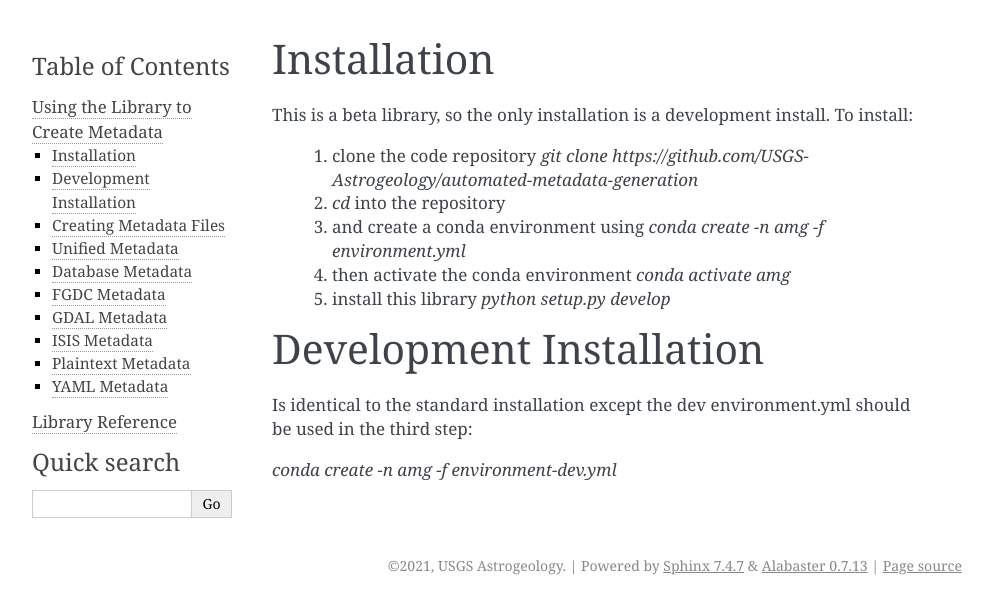
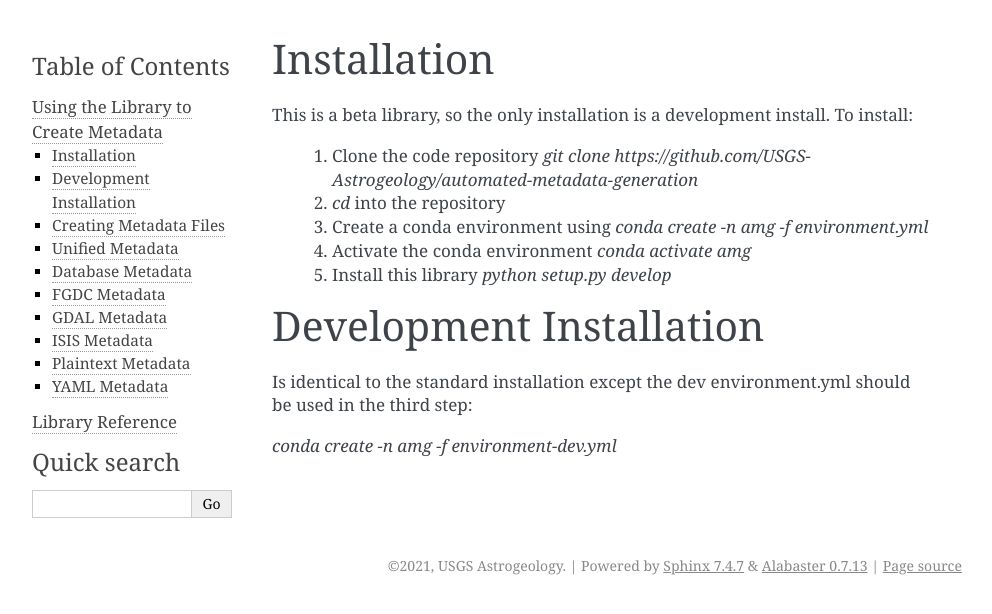
Before and after one commit to mahunter14/automated-metadata-generation, a Sphinx documentation site: the page built from docs/source/making_metadata/installation.rst, in a window 1280 px wide. Shown: the top 614 px of the page, without its empty margins (148-1140 px from the left). Built offline with Sphinx 7.4.7, drawn with Linux system fonts in a browser that asks for light colours.

Commit message:
Update installation.rst

```diff
--- a/docs/source/making_metadata/installation.rst
+++ b/docs/source/making_metadata/installation.rst
@@ -3,11 +3,11 @@ Installation
 
 This is a beta library, so the only installation is a development install. To install:
 
- 1. clone the code repository `git clone https://github.com/USGS-Astrogeology/automated-metadata-generation`
+ 1. Clone the code repository `git clone https://github.com/USGS-Astrogeology/automated-metadata-generation`
  2. `cd` into the repository
- 3. and create a conda environment using `conda create -n amg -f environment.yml`
- 4. then activate the conda environment `conda activate amg`
- 5. install this library `python setup.py develop`
+ 3. Create a conda environment using `conda create -n amg -f environment.yml`
+ 4. Activate the conda environment `conda activate amg`
+ 5. Install this library `python setup.py develop`
 
 Development Installation
 ========================
```
